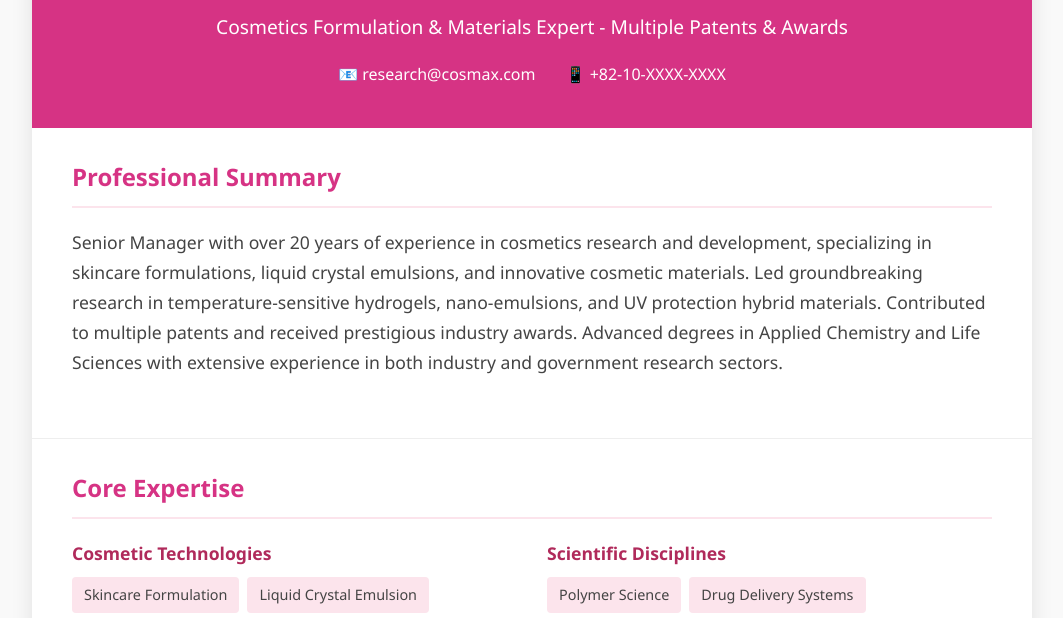
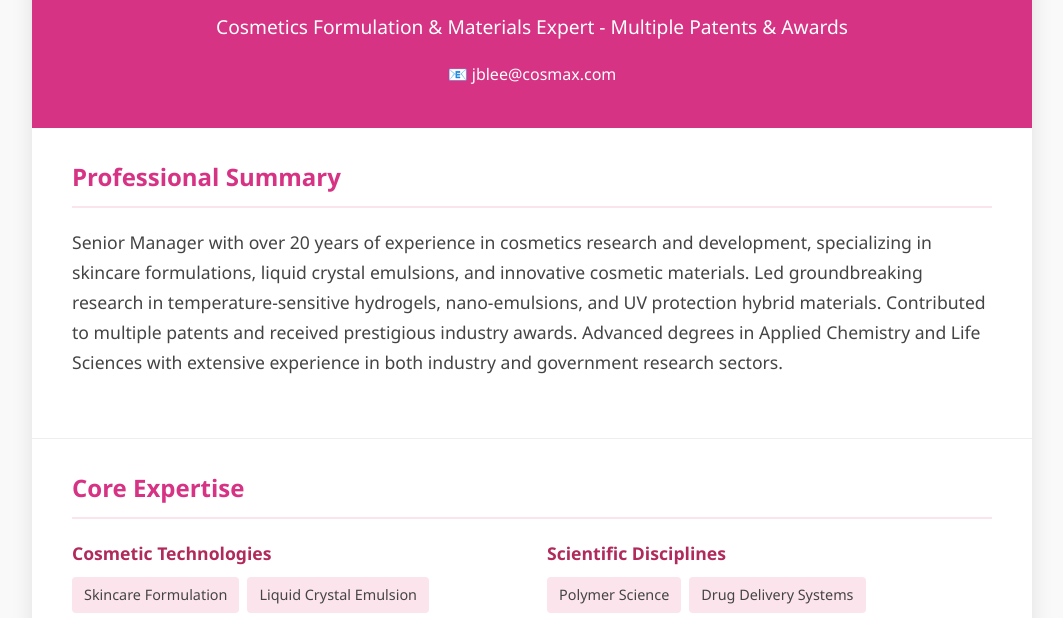
Before and after one commit to suwonoma/CV, a plain HTML site: page resume-english.html in a window 1280 px wide. Shown: the part 148-766 px from the top of the page, without its empty margins (108-1171 px from the left). Drawn offline with Linux system fonts and the light colour scheme.

Commit message:
Update resume-english.html

```diff
--- a/resume-english.html
+++ b/resume-english.html
@@ -276,11 +276,9 @@
             <div class="tagline">Cosmetics Formulation & Materials Expert - Multiple Patents & Awards</div>
             <div class="contact-info">
                 <div class="contact-item">
-                    📧 research@cosmax.com
+                    📧 jblee@cosmax.com
                 </div>
-                <div class="contact-item">
-                    📱 +82-10-XXXX-XXXX
-                </div>
+
             </div>
         </header>
 
```
